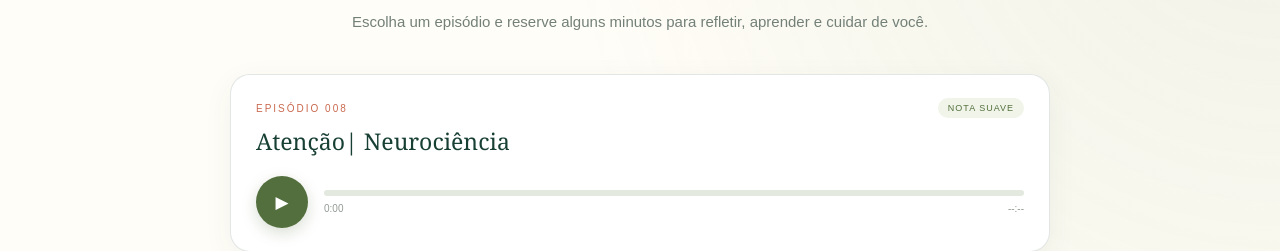
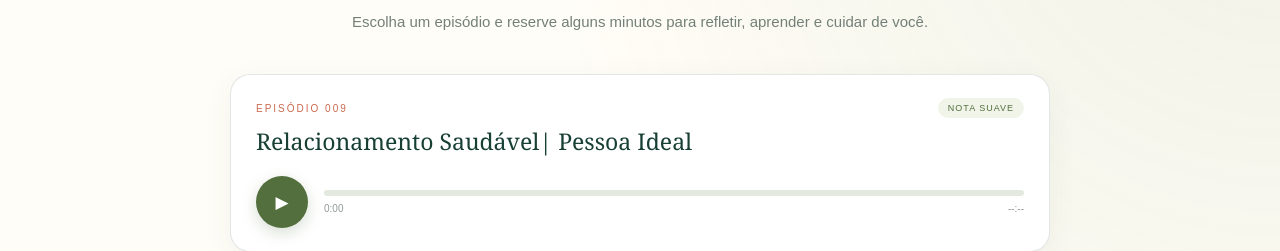
Before and after one commit to horizon4282/horizon-core, a plain HTML site: page programa-nota-suave.html in a window 1280 px wide. Shown: the part 892-1143 px from the top of the page. Drawn offline with Linux system fonts and the light colour scheme.

Commit message:
Add episode 009 to episodios array

```diff
--- a/programa-nota-suave.html
+++ b/programa-nota-suave.html
@@ -1336,6 +1336,10 @@ footer strong{
 
 
 const episodios = [
+    {
+        numero:"009",
+        titulo:"Relacionamento Saudável| Pessoa Ideal"
+    },
          {
         numero:"008",
         titulo:"Atenção| Neurociência"
```
